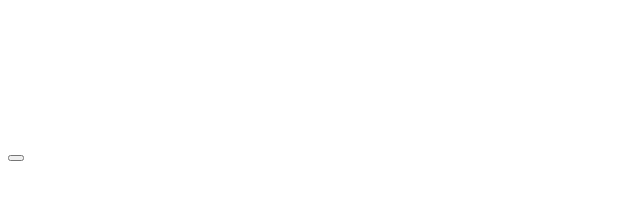
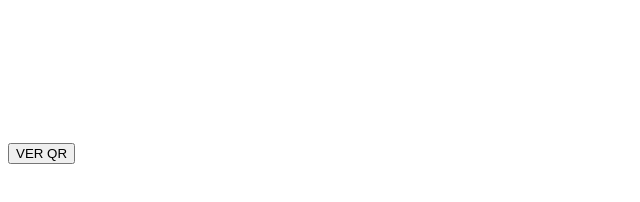
Before and after one commit to lPipas/html-template, a plain HTML site: page index.html in a window 1280 px wide. Shown: the whole page, without its empty margins (0-640 px from the left). Drawn offline with Linux system fonts and the light colour scheme.

Commit message:
Update index.html

```diff
--- a/index.html
+++ b/index.html
@@ -7,7 +7,7 @@
     <title>Document</title>
 </head>
 <body>
-    <button id="button"></button>
+    <button id="button">VER QR</button>
     <canvas id="canvas"></canvas>
 </body>
 </html>
```
